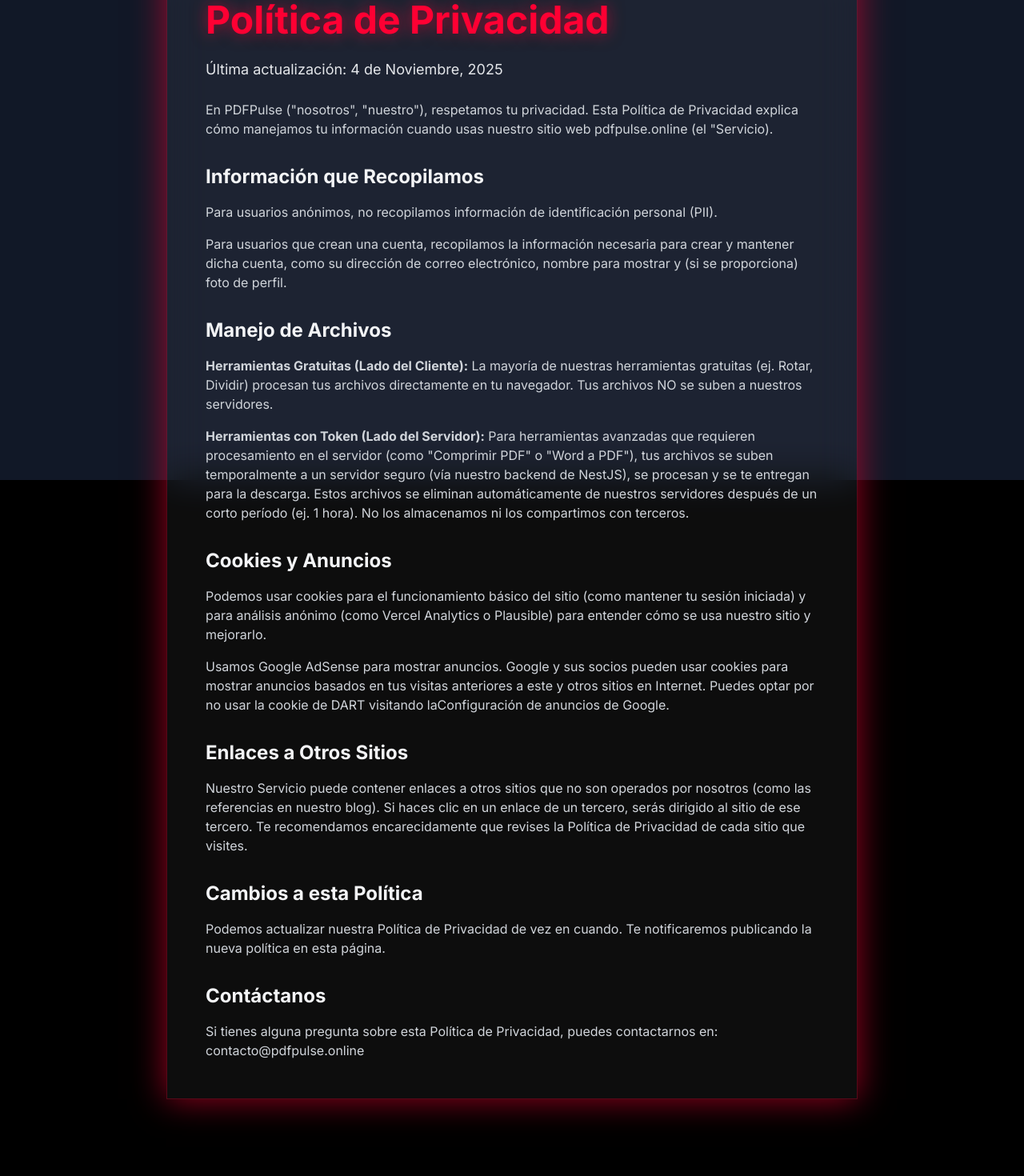
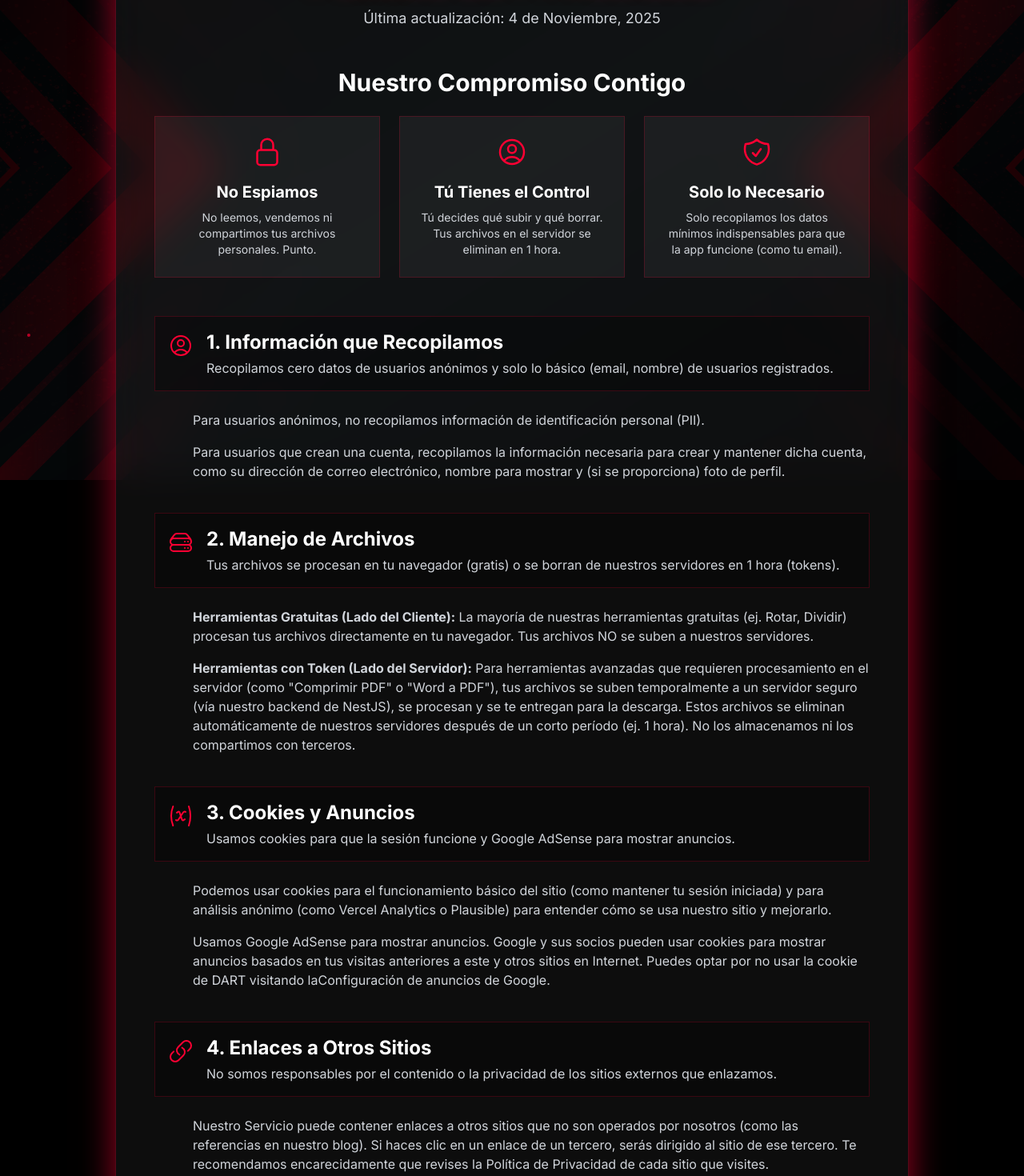
Before and after one commit to Thekiidd/pdfpulse, a React (Vite) app: page /politica-de-privacidad in a window 1280 px wide. Shown: the part 200-1670 px from the top of the page at 80% size. Built offline with nearby package versions, Linux system fonts and the light colour scheme; no server answers.

Commit message:
ultima act con mas vistas registro y login3

```diff
--- a/src/pages/Contact.jsx
+++ b/src/pages/Contact.jsx
@@ -1,46 +1,20 @@
 import { useState } from 'react';
 import { motion } from 'framer-motion';
 import { EnvelopeIcon, PhoneIcon, MapPinIcon } from '@heroicons/react/24/outline';
-// import Background from '../components/layout/Background'; // Ya no se importa, se define abajo
-// import Header from '../components/layout/Header'; // Ya no se importa, se define abajo
-
-// --- INICIO DE CORRECCIÓN DE ERRORES ---
-// Componentes faltantes definidos aquí para que el archivo se compile.
-// Puedes reemplazarlos con tu código real si lo deseas.
-
-const Background = () => {
-  return (
-    <div
-      className="fixed inset-0 -z-10 h-full w-full bg-black"
-      aria-hidden="true"
-    >
-      {/* Un fondo simple para que exista el componente */}
-    </div>
-  );
-};
-
-const Header = ({ onBack }) => {
-  return (
-    <header className="absolute top-0 left-0 w-full p-4 z-20">
-      <button
-        onClick={onBack}
-        className="text-white bg-white/10 p-2 rounded-full hover:bg-white/20 transition"
-      >
-        <svg xmlns="http://www.w3.org/2000/svg" fill="none" viewBox="0 0 24 24" strokeWidth={1.5} stroke="currentColor" className="w-6 h-6">
-          <path strokeLinecap="round" strokeLinejoin="round" d="M15.75 19.5L8.25 12l7.5-7.5" />
-        </svg>
-      </button>
-    </header>
-  );
-};
-// --- FIN DE CORRECCIÓN DE ERRORES ---
-
+import Background from '../components/layout/Background';
+import Header from '../components/layout/Header';
+import Footer from '../components/layout/Footer';
 
 export default function Contact() {
   const [formData, setFormData] = useState({ name: '', email: '', message: '' });
   const [status, setStatus] = useState('');
   const [loading, setLoading] = useState(false);
 
+  // Asumo que el Footer necesita esto
+  const t = { contact_phone: '+54 11 1234-5678', contact_address: 'Buenos Aires, Argentina' }; // Placeholder de traducciones
+  const count = 0;
+
+  // NOTA: Esta función asume que tienes un backend (NestJS) listo para recibir el POST en /api/contact.
   const handleSubmit = async (e) => {
     e.preventDefault();
     if (loading) return;
@@ -49,16 +23,8 @@ export default function Contact() {
     setStatus('Enviando...');
 
     try {
-      console.log('Datos que se van a enviar:', formData);
-
-      // Obtiene la URL base (en prod será la de Render, en dev será "")
       const API_BASE_URL = import.meta.env.VITE_API_URL || '';
-      console.log('URL de fetch final:', API_BASE_URL);
-      // Construye la URL completa
       const FETCH_URL = `${API_BASE_URL}/api/contact`;
-
-      // --- ESTA LÍNEA ES LA CLAVE PARA SABER QUÉ ESTÁ PASANDO ---
-      console.log('URL de fetch final:', FETCH_URL);
 
       const res = await fetch(FETCH_URL, {
         method: 'POST',
@@ -67,27 +33,25 @@ export default function Contact() {
       });
 
       const text = await res.text();
-      console.log('Respuesta cruda:', text);
+      let data;
 
-      let data;
       try {
         data = JSON.parse(text);
       } catch (err) {
         setStatus('Error del servidor. Intenta más tarde.');
+        setLoading(false);
         return;
       }
 
-      if (data.success) {
+      if (res.ok && data.success) {
         setStatus('¡Mensaje enviado! Te respondemos en menos de 24h');
         setFormData({ name: '', email: '', message: '' });
       } else {
-        const errorMsg = data.details
-          ? `${data.error}: ${data.details.split('\n')[0]}`
-          : data.error;
+        const errorMsg = data.error || (data.details ? data.details.split('\n')[0] : 'Error desconocido');
         setStatus(`Error: ${errorMsg}`);
       }
     } catch (err) {
-      console.error('Error en fetch:', err); // Añadido para más depuración
+      console.error('Error en fetch:', err);
       setStatus('Sin conexión. Revisa tu internet o la consola.');
     } finally {
       setLoading(false);
@@ -97,13 +61,13 @@ export default function Contact() {
   return (
     <>
       <Background />
-      <div className="relative z-10 min-h-screen">
+      <div className="relative z-10 min-h-screen flex flex-col">
         <Header onBack={() => window.history.back()} />
-        <main className="max-w-4xl mx-auto px-4 py-16 mt-16">
+        <main className="flex-grow max-w-4xl mx-auto px-4 py-16 mt-16">
           <motion.div
             initial={{ opacity: 0, y: 20 }}
             animate={{ opacity: 1, y: 0 }}
-            className="bg-white/5 backdrop-blur-xl p-8 rounded-3xl border border-neon/30 shadow-neon-lg"
+            className="bg-white/5 backdrop-blur-xl p-8 border border-neon/30 shadow-neon-lg" // Sin rounded-3xl
           >
             <h1 className="text-4xl md:text-5xl font-black text-center text-neon text-glow mb-8">
               Contáctanos
@@ -118,7 +82,7 @@ export default function Contact() {
                   onChange={(e) => setFormData({ ...formData, name: e.target.value })}
                   required
                   disabled={loading}
-                  className="w-full px-4 py-3 bg-white/10 border border-neon/30 rounded-xl text-white placeholder-gray-400 focus:outline-none focus:border-neon disabled:opacity-70"
+                  className="w-full px-4 py-3 bg-white/10 border border-neon/30 text-white placeholder-gray-400 focus:outline-none focus:border-neon disabled:opacity-70" // Sin rounded-xl
                 />
                 <input
                   type="email"
@@ -127,7 +91,7 @@ export default function Contact() {
                   onChange={(e) => setFormData({ ...formData, email: e.target.value })}
                   required
                   disabled={loading}
-                  className="w-full px-4 py-3 bg-white/10 border border-neon/30 rounded-xl text-white placeholder-gray-400 focus:outline-none focus:border-neon disabled:opacity-70"
+                  className="w-full px-4 py-3 bg-white/10 border border-neon/30 text-white placeholder-gray-400 focus:outline-none focus:border-neon disabled:opacity-70" // Sin rounded-xl
                 />
                 <textarea
                   placeholder="Tu mensaje..."
@@ -136,7 +100,7 @@ export default function Contact() {
                   onChange={(e) => setFormData({ ...formData, message: e.target.value })}
                   required
                   disabled={loading}
-                  className="w-full px-4 py-3 bg-white/10 border border-neon/30 rounded-xl text-white placeholder-gray-400 focus:outline-none focus:border-neon disabled:opacity-70 resize-none"
+                  className="w-full px-4 py-3 bg-white/10 border border-neon/30 text-white placeholder-gray-400 focus:outline-none focus:border-neon disabled:opacity-70 resize-none" // Sin rounded-xl
                 />
                 <button
                   type="submit"
@@ -160,7 +124,7 @@ export default function Contact() {
                   <motion.p
                     initial={{ opacity: 0, y: -10 }}
                     animate={{ opacity: 1, y: 0 }}
-                    className={`text-center text-sm mt-4 font-medium p-3 rounded-lg border ${
+                    className={`text-center text-sm mt-4 font-medium p-3 border ${ // Sin rounded-lg
                       status.includes('enviado') ? 'text-green-400 bg-green-900/20 border-green-500/30' : 'text-red-400 bg-red-900/20 border-red-500/30'
                     }`}
                   >
@@ -172,18 +136,18 @@ export default function Contact() {
               <div className="space-y-6 text-white">
                 <div className="flex items-center gap-3">
                   <EnvelopeIcon className="w-6 h-6 text-neon" />
-                  <p className="font-medium">hola@pdfpulse.online</p>
+                  <p className="font-medium">contacto@pdfpulse.online</p>
                 </div>
                 <div className="flex items-center gap-3">
                   <PhoneIcon className="w-6 h-6 text-neon" />
-                  <p>+54 11 1234-5678</p>
+                  <p>{t.contact_phone || '+54 11 1234-5678'}</p>
                 </div>
                 <div className="flex items-center gap-3">
                   <MapPinIcon className="w-6 h-6 text-neon" />
-                  <p>Buenos Aires, Argentina</p>
+                  <p>{t.contact_address || 'Buenos Aires, Argentina'}</p>
                 </div>
 
-                <div className="mt-8 p-4 bg-neon/10 rounded-xl border border-neon/30">
+                <div className="mt-8 p-4 bg-neon/10 border border-neon/30"> {/* Sin rounded-xl */}
                   <p className="text-sm text-gray-300 leading-relaxed">
                     ¿Tienes una idea para una nueva herramienta?
                     ¿Encontraste un error?
@@ -195,6 +159,7 @@ export default function Contact() {
             </div>
           </motion.div>
         </main>
+        <Footer t={t} count={count} />
       </div>
     </>
   );
--- a/src/pages/PrivacyPolicy.jsx
+++ b/src/pages/PrivacyPolicy.jsx
@@ -1,16 +1,20 @@
 import React from 'react';
-// import Header from '../components/layout/Header'; // Mocked below
-// import Footer from '../components/layout/Footer'; // Mocked below
-// import Background from '../components/layout/Background'; // Mocked below
-
-// --- INICIO DE MOCKS PARA RESOLVER ERRORES DE IMPORTACIÓN ---
-const Header = () => <header className="p-4 bg-black/50 text-white text-center">Mock Header</header>;
-const Footer = ({ count }) => <footer className="p-4 bg-black/50 text-gray-500 text-center">Mock Footer</footer>;
-const Background = () => <div className="fixed inset-0 bg-gray-900 -z-10"></div>;
-// --- FIN DE MOCKS ---
-
+import Header from '../components/layout/Header';
+import Footer from '../components/layout/Footer';
+import Background from '../components/layout/Background';
+import {
+  ShieldCheckIcon,
+  UserCircleIcon,
+  ServerStackIcon,
+  VariableIcon,
+  LinkIcon,
+  ArrowPathIcon,
+  EnvelopeIcon,
+  LockClosedIcon,
+} from '@heroicons/react/24/outline';
 
 export default function PrivacyPolicy() {
+  // Asumo que el Footer necesita esto
   const count = 0;
 
   return (
@@ -19,35 +23,65 @@ export default function PrivacyPolicy() {
       <div className="relative z-10 min-h-screen flex flex-col">
         <Header onBack={null} />
 
-        <main className="flex-grow max-w-4xl mx-auto px-4 py-24 text-white">
+        <main className="flex-grow max-w-5xl mx-auto px-4 py-24 text-white">
           <div
-            // ELIMINADO: rounded-3xl
+            // SIN rounded-3xl
             className="bg-white/5 backdrop-blur-xl p-8 md:p-12 border border-neon/30 shadow-neon-lg"
           >
 
-            <h1 className="text-4xl md:text-5xl font-bold mb-6 text-neon text-glow">
+            <h1 className="text-4xl md:text-5xl font-bold mb-4 text-neon text-glow text-center">
               Política de Privacidad
             </h1>
-
-            <p className="text-lg text-gray-200 mb-6">
+          	<p className="text-lg text-gray-300 mb-12 text-center">
               Última actualización: 4 de Noviembre, 2025
             </p>
 
-            <div className="prose prose-lg prose-invert max-w-none text-gray-300 space-y-4
-                            prose-headings:text-white prose-a:text-neon prose-strong:text-neon">
-              <p>
-                En PDFPulse ("nosotros", "nuestro"), respetamos tu privacidad. Esta Política de Privacidad explica cómo manejamos tu información cuando usas nuestro sitio web pdfpulse.online (el "Servicio).
-              </p>
+            {/* --- Resumen de Compromiso --- */}
+            <div className="mb-12">
+              <h2 className="text-3xl font-bold text-white mb-6 text-center">Nuestro Compromiso Contigo</h2>
+              <div className="grid md:grid-cols-3 gap-6 text-center">
+                <CommitmentCard
+                  icon={LockClosedIcon}
+                  title="No Espiamos"
+                  text="No leemos, vendemos ni compartimos tus archivos personales. Punto."
+                />
+                <CommitmentCard
+                  icon={UserCircleIcon}
+                  title="Tú Tienes el Control"
+                  text="Tú decides qué subir y qué borrar. Tus archivos en el servidor se eliminan en 1 hora."
+                />
+                <CommitmentCard
+                  icon={ShieldCheckIcon}
+                  title="Solo lo Necesario"
+                  text="Solo recopilamos los datos mínimos indispensables para que la app funcione (como tu email)."
+                />
+              </div>
+            </div>
 
-              <h2 className="text-2xl font-bold text-gray-100 pt-4">Información que Recopilamos</h2>
+            {/* --- Secciones de la Política --- */}
+            <div className="space-y-10">
+
+              <PolicySection
+                icon={UserCircleIcon}
+                title="1. Información que Recopilamos"
+                summary="Recopilamos cero datos de usuarios anónimos y solo lo básico (email, nombre) de usuarios registrados."
+              >
+                <div className="prose prose-lg prose-invert max-w-none text-gray-300 space-y-4 prose-a:text-neon prose-strong:text-neon">
                   <p>
                     Para usuarios anónimos, no recopilamos información de identificación personal (PII).
                   </p>
                   <p>
                     Para usuarios que crean una cuenta, recopilamos la información necesaria para crear y mantener dicha cuenta, como su dirección de correo electrónico, nombre para mostrar y (si se proporciona) foto de perfil.
                   </p>
+                </div>
+              </PolicySection>
 
-              <h2 className="text-2xl font-bold text-gray-100 pt-4">Manejo de Archivos</h2>
+              <PolicySection
+                icon={ServerStackIcon}
+                title="2. Manejo de Archivos"
+                summary="Tus archivos se procesan en tu navegador (gratis) o se borran de nuestros servidores en 1 hora (tokens)."
+              >
+                <div className="prose prose-lg prose-invert max-w-none text-gray-300 space-y-4 prose-a:text-neon prose-strong:text-neon">
                   <p>
                     <strong>Herramientas Gratuitas (Lado del Cliente):</strong> La mayoría de nuestras herramientas gratuitas (ej. Rotar, Dividir) procesan tus archivos
                     directamente en tu navegador. Tus archivos NO se suben a nuestros servidores.
@@ -58,8 +92,15 @@ export default function PrivacyPolicy() {
                     Estos archivos se eliminan automáticamente de nuestros servidores después de un corto período (ej. 1 hora).
                     No los almacenamos ni los compartimos con terceros.
                   </p>
+                </div>
+              </PolicySection>
 
-              <h2 className="text-2xl font-bold text-gray-100 pt-4">Cookies y Anuncios</h2>
+              <PolicySection
+                icon={VariableIcon}
+                title="3. Cookies y Anuncios"
+                summary="Usamos cookies para que la sesión funcione y Google AdSense para mostrar anuncios."
+              >
+                <div className="prose prose-lg prose-invert max-w-none text-gray-300 space-y-4 prose-a:text-neon prose-strong:text-neon">
                   <p>
                     Podemos usar cookies para el funcionamiento básico del sitio (como mantener tu sesión iniciada) y para análisis anónimo (como Vercel Analytics o Plausible)
                     para entender cómo se usa nuestro sitio y mejorarlo.
@@ -69,27 +110,50 @@ export default function PrivacyPolicy() {
                     Puedes optar por no usar la cookie de DART visitando la
                     <a href="https://adssettings.google.com/authenticated" target="_blank" rel="noopener noreferrer" className="hover:underline">Configuración de anuncios de Google</a>.
                   </p>
+                </div>
+              </PolicySection>
 
-              <h2 className="text-2xl font-bold text-gray-100 pt-4">Enlaces a Otros Sitios</h2>
+              <PolicySection
+                icon={LinkIcon}
+                title="4. Enlaces a Otros Sitios"
+                summary="No somos responsables por el contenido o la privacidad de los sitios externos que enlazamos."
+              >
+                <div className="prose prose-lg prose-invert max-w-none text-gray-300 space-y-4 prose-a:text-neon prose-strong:text-neon">
                   <p>
                     Nuestro Servicio puede contener enlaces a otros sitios que no son operados por nosotros (como las referencias en nuestro blog).
                     Si haces clic en un enlace de un tercero, serás dirigido al sitio de ese tercero.
                     Te recomendamos encarecidamente que revises la Política de Privacidad de cada sitio que visites.
                   </p>
+                </div>
+              </PolicySection>
 
-              <h2 className="text-2xl font-bold text-gray-100 pt-4">Cambios a esta Política</h2>
+              <PolicySection
+                icon={ArrowPathIcon}
+                title="5. Cambios a esta Política"
+                summary="Si cambiamos esta política, te lo notificaremos publicando los cambios en esta misma página."
+              >
+                <div className="prose prose-lg prose-invert max-w-none text-gray-300 space-y-4 prose-a:text-neon prose-strong:text-neon">
                   <p>
                     Podemos actualizar nuestra Política de Privacidad de vez en cuando. Te notificaremos
                     publicando la nueva política en esta página.
                   </p>
+                </div>
+              </PolicySection>
 
-              <h2 className="text-2xl font-bold text-gray-100 pt-4">Contáctanos</h2>
+              <PolicySection
+                icon={EnvelopeIcon}
+                title="6. Contáctanos"
+                summary="¿Dudas? Escríbenos a contacto@pdfpulse.online."
+              >
+                <div className="prose prose-lg prose-invert max-w-none text-gray-300 space-y-4 prose-a:text-neon prose-strong:text-neon">
                   <p>
                     Si tienes alguna pregunta sobre esta Política de Privacidad, puedes
                     contactarnos en: <a href="mailto:contacto@pdfpulse.online" className="hover:underline">contacto@pdfpulse.online</a>
                   </p>
                 </div>
+              </PolicySection>
 
+            </div>
           </div>
         </main>
 
@@ -98,3 +162,38 @@ export default function PrivacyPolicy() {
     </>
   );
 }
+
+// --- Sub-componente para Resumen de Compromiso ---
+function CommitmentCard({ icon: Icon, title, text }) {
+  return (
+    // SIN rounded-lg
+    <div className="bg-white/5 p-6 border border-neon/20">
+      {/* SIN rounded-full */}
+      <Icon className="w-10 h-10 text-neon mb-4 mx-auto" />
+      <h3 className="text-xl font-bold text-white mb-2">{title}</h3>
+      <p className="text-sm text-gray-300">{text}</p>
+    </div>
+  );
+}
+
+// --- Sub-componente para Secciones de Política ---
+function PolicySection({ icon: Icon, title, summary, children }) {
+  return (
+    <section>
+      {/* El Resumen "Mágico" */}
+      {/* SIN rounded-lg */}
+      <div className="flex items-start gap-4 p-4 bg-black/30 border border-neon/20 mb-6">
+        <Icon className="w-8 h-8 text-neon flex-shrink-0 mt-1" />
+        <div>
+          <h2 className="text-2xl font-bold text-white mb-1">{title}</h2>
+          <p className="text-md text-gray-300">{summary}</p>
+        </div>
+      </div>
+
+      {/* El Contenido "Legalese" */}
+      <div className="pl-12">
+        {children}
+      </div>
+    </section>
+  );
+}
```
Also changed, not shown: src/pages/About.jsx (+114 -41 lines), 2 other files (tests, documents, lock files or other folders). Lines whose indentation alone changed are shown as unchanged.
